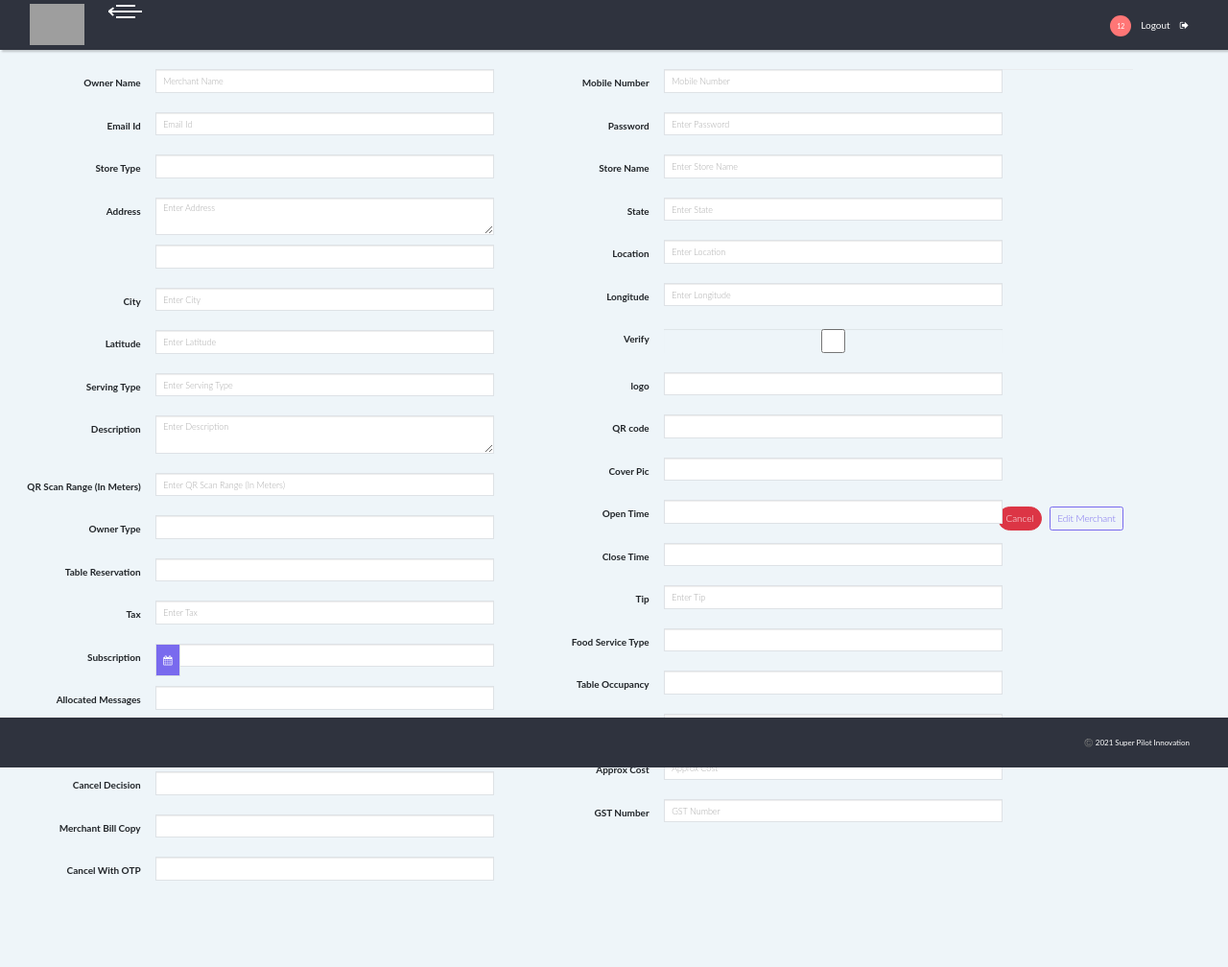
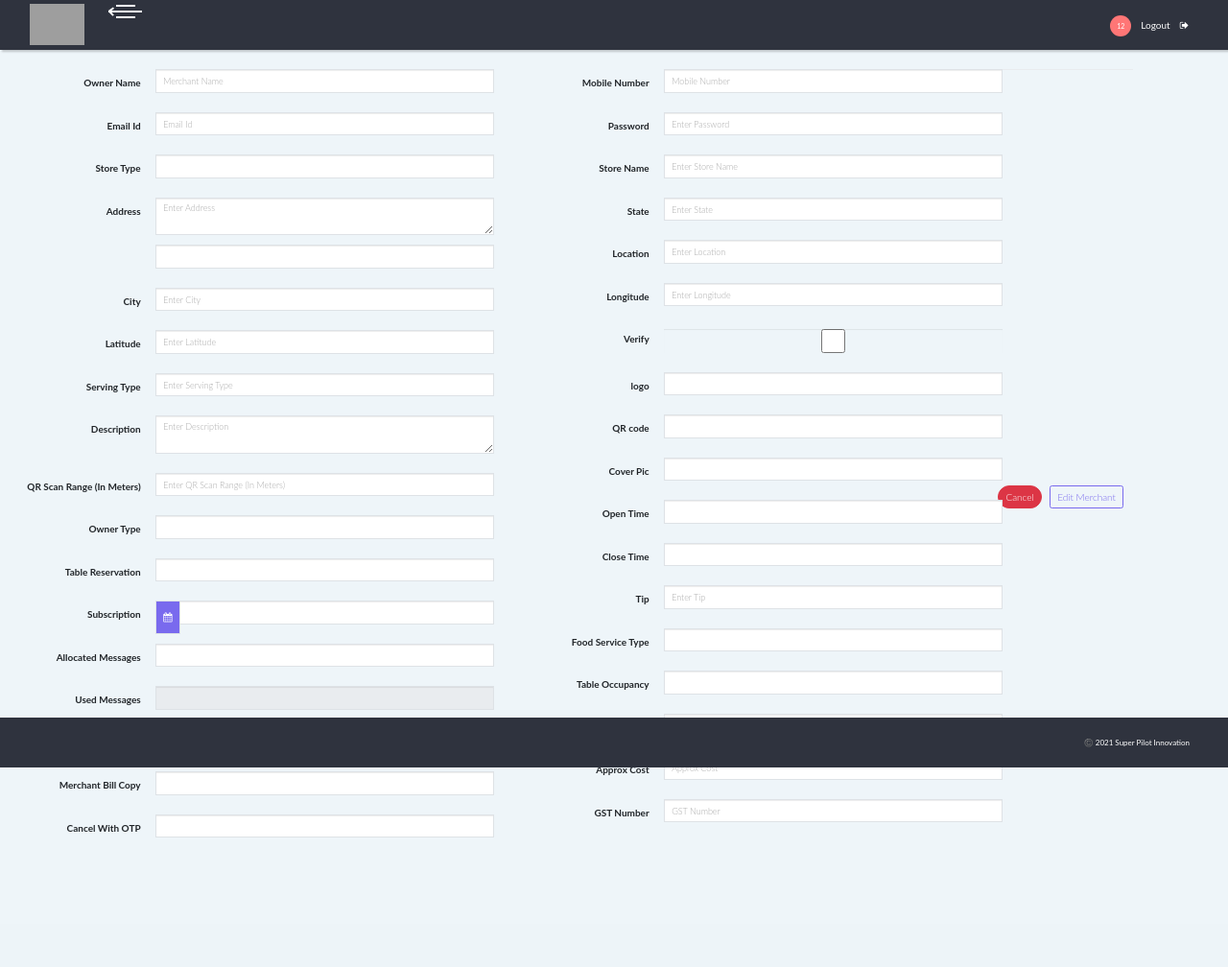
Before and after one commit to ravitejakatta78/merchant-admin, a Yii app: template views/admin/editmerchantpopup.php in a window 1280 px wide. Shown: the whole page at 96% size. After the commit the page ends 873 px from the top, so only its background shows below. Run offline with PHP 8.4 and a stand-in for Yii, Linux system fonts and the light colour scheme; the template is opened without the code that fills it, so the values that code supplies are empty; form fields are guessed from the names that the template uses; some libraries are stand-ins or nearby versions; grey boxes are pictures that could not be loaded.

Commit message:
Removed tax from merchant creatiob

```diff
--- a/views/admin/editmerchantpopup.php
+++ b/views/admin/editmerchantpopup.php
@@ -95,12 +95,7 @@ $hrRange = ['0'=>'12 AM','1'=>'1 AM','2'=>'2 AM','3'=>'3 AM','4'=>'4 AM','5'=>'5
 				  ,['prompt'=>'Select'])->label(false); ?>
 
 	   </div></div>
-	   	   	    <div class="form-group row">
-	   <label class="control-label col-md-4">Tax</label>
-	   <div class="col-md-8">
-  <?= $form->field($model, 'tax')->textinput(['class' => 'form-control','autocomplete'=>'off','placeholder'=>'Enter Tax'])->label(false); ?>
 
-	   </div></div>
 	   <div class="form-group row">
 	        <label class="control-label col-md-4">Subscription</label>
 	        <div class="col-md-8">
--- a/views/admin/merchants.php
+++ b/views/admin/merchants.php
@@ -201,12 +201,6 @@ foreach (Yii::$app->session->getAllFlashes() as $message) {
 
 	   </div></div>
 	   	    <div class="form-group row">
-	            <label class="control-label col-md-4">Tax</label>
-	            <div class="col-md-8">
-                    <?= $form->field($model, 'tax')->textinput(['class' => 'form-control','autocomplete'=>'off','placeholder'=>'Enter Tax'])->label(false); ?>
-	            </div>
-	        </div>
-	        <div class="form-group row">
 	            <label class="control-label col-md-4">Subscription</label>
 	            <div class="col-md-8">
 	                <div class="input-group-prepend">
```
